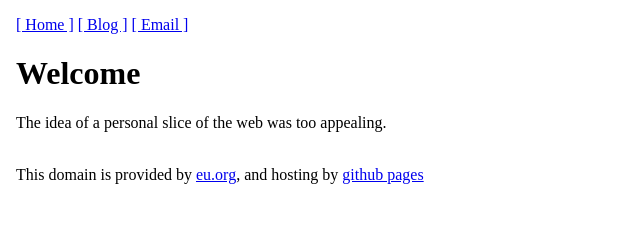
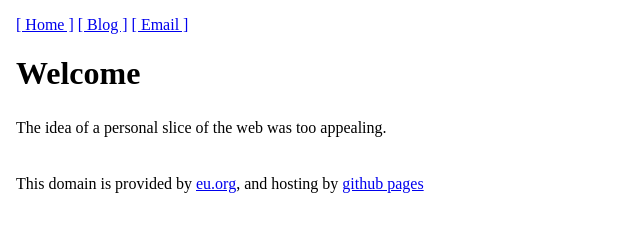
Before and after one commit to jeffHasBugs/pages, a plain HTML site: page index.html in a window 1280 px wide. Shown: the whole page, without its empty margins (0-640 px from the left). Drawn offline with Linux system fonts and the light colour scheme; files that its build step writes are made by us from their sources.

Commit message:
Set line-height to 1.7 in blog

```diff
--- a/blog/stylesheet.css
+++ b/blog/stylesheet.css
@@ -3,3 +3,7 @@ body {
     width: 50%;
     text-overflow: ellipsis;
 }
+
+p {
+    line-height: 1.7;
+}
```
